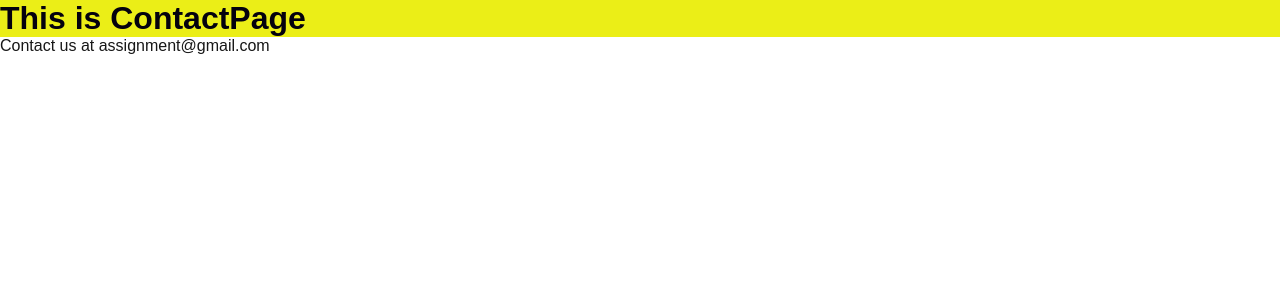
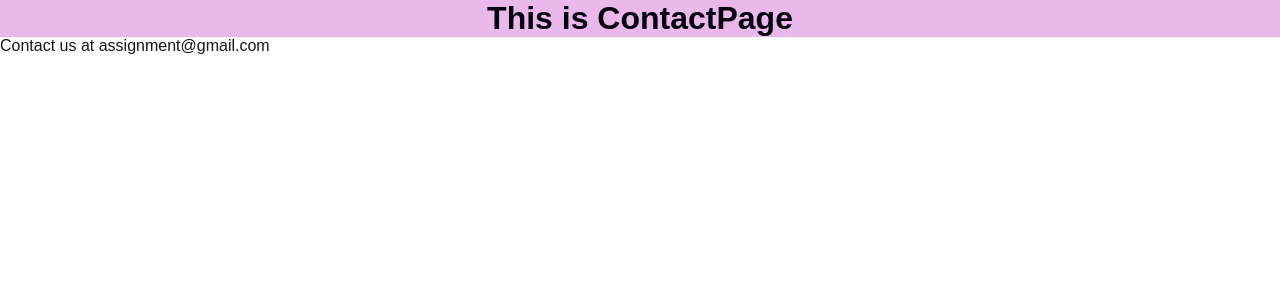
Before and after one commit to WardaWaseem2812/NextJS_Assignment_1, a Next.js app: page /contact in a window 1280 px wide. Shown: the top 300 px of the page. Built offline with nearby package versions, Linux system fonts and the light colour scheme.

Commit message:
Update contact.module.css

```diff
--- a/src/app/contact/contact.module.css
+++ b/src/app/contact/contact.module.css
@@ -1,4 +1,8 @@
 .contact {
-    background-color: rgb(235, 238, 23);
+    font-size: 150 pc;
+    background-color: rgb(235, 184, 235);
     color: rgb(4, 1, 14);
+    text-align: center;
+
+
 }
```
